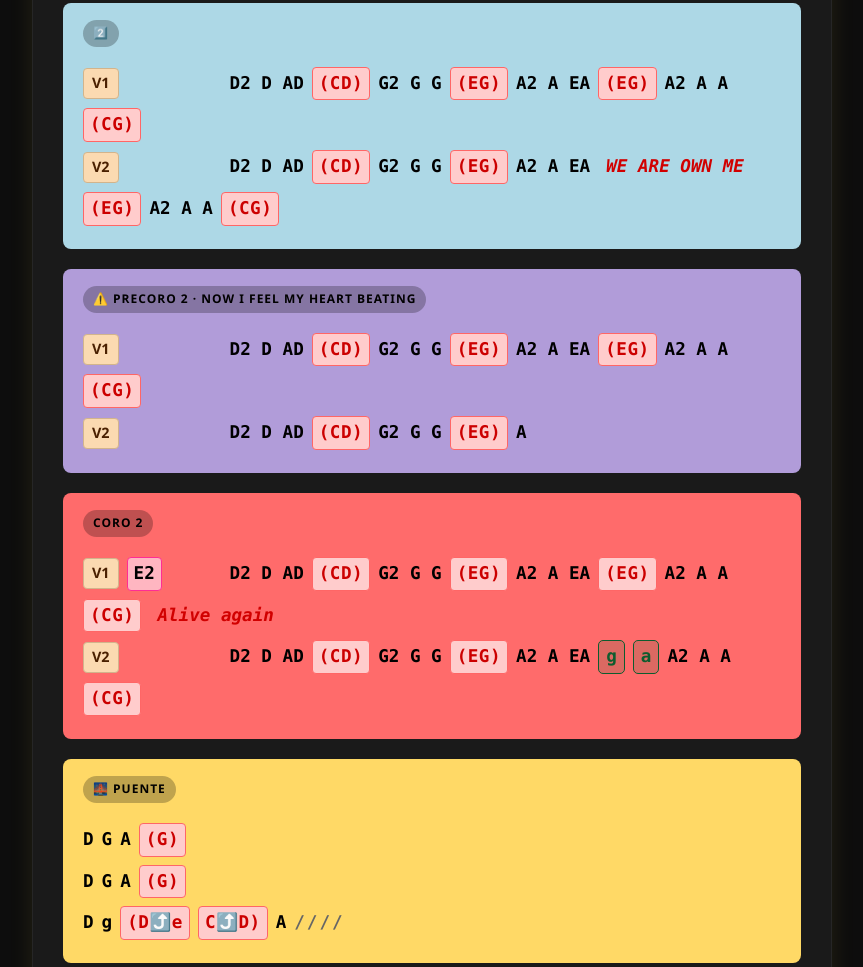
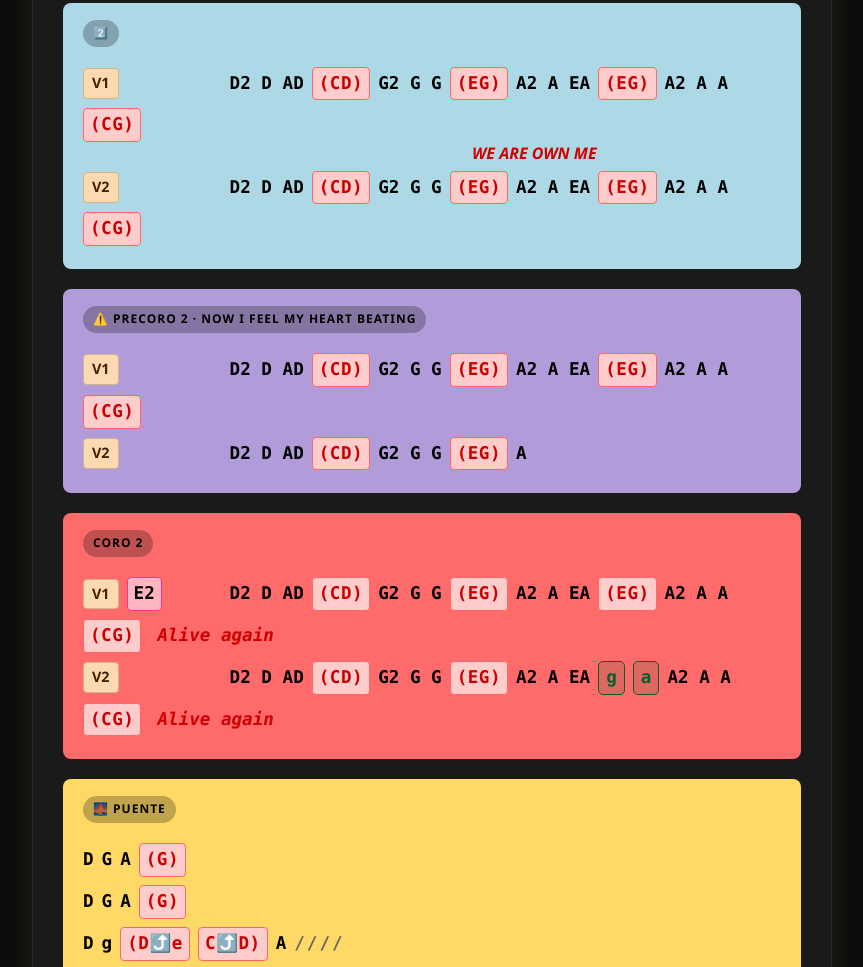
Before and after one commit to saoentertainment/DevonTributo-Keane-Coldplay-Travis, a plain HTML site: page guias/coldplay-adventure-of-a-lifetime-bajo.html in a window 1280 px wide. Shown: the part 1799-2766 px from the top of the page, without its empty margins (208-1071 px from the left). Drawn offline with Linux system fonts and the light colour scheme.

Commit message:
Update coldplay-adventure-of-a-lifetime-bajo.html

```diff
--- a/guias/coldplay-adventure-of-a-lifetime-bajo.html
+++ b/guias/coldplay-adventure-of-a-lifetime-bajo.html
@@ -96,7 +96,7 @@
     .prefix-slot {
       display: inline-flex;
       align-items: center;
-      width: 95px; /* Ancho fijo para que E2 y WOOHOO quepan perfecto */
+      width: 95px;
       flex-shrink: 0;
     }
 
@@ -119,7 +119,7 @@
 
     /* ANOTACIONES Y LETRAS */
     .texto-guia { font-size: 0.95rem; margin: 5px 0; color: #222; font-weight: 600; }
-    .letra-roja { color: #d10000; font-weight: 800; font-style: italic; margin-left: 8px; }
+    .letra-roja { color: #d10000; font-weight: 800; font-style: italic; }
 
     /* FOOTER */
     footer { margin-top: 30px; color: #888; font-size: 0.85rem; text-align: center; padding-bottom: 20px; width: 100%; max-width: 800px; border-top: 1px solid #222; padding-top: 20px;}
@@ -134,7 +134,7 @@
       <div style="display:none; font-size:3rem; margin-bottom:10px;">DEVON</div>
     </a>
     <h1>Adventure of a Lifetime</h1>
-    <p><strong>BPM:</strong> ~112 · <strong>Dm</strong></p>
+    <p><strong>BPM:</strong> ~112 · <strong>Dm</strong> · <strong style="color:#39ff88">Vel. óptima: 0.20x</strong></p>
   </header>
 
   <div class="controles">
@@ -267,7 +267,7 @@
         <span class="acorde-paren">(EG)</span> <span class="acorde">A2 A EA</span>
         <span class="acorde-paren">(EG)</span> <span class="acorde">A2 A A</span>
         <span class="acorde-paren">(CG)</span>
-        <span class="letra-roja">Alive again</span>
+        <span class="letra-roja" style="margin-left: 8px;">Alive again</span>
       </div>
       <div class="linea-acordes">
         <span class="etiqueta-v">V2</span>
@@ -280,7 +280,7 @@
       </div>
     </section>
 
-    <!-- SECCIÓN 2 -->
+    <!-- SECCIÓN 2 (CORREGIDA Y ALINEADA EXACTO) -->
     <section class="seccion estrofa">
       <span class="etiqueta">2️⃣</span>
       <div class="linea-acordes">
@@ -292,13 +292,16 @@
         <span class="acorde-paren">(EG)</span> <span class="acorde">A2 A A</span>
         <span class="acorde-paren">(CG)</span>
       </div>
+      <!-- MARGEN AJUSTADO PARA ALINEAR CON "A2 A EA" -->
+      <div style="padding-left: 389px; margin-top: -10px; margin-bottom: -5px;">
+        <span class="letra-roja">WE ARE OWN ME</span>
+      </div>
       <div class="linea-acordes">
         <span class="etiqueta-v">V2</span>
         <span class="prefix-slot"></span>
         <span class="acorde">D2 D AD</span>
         <span class="acorde-paren">(CD)</span> <span class="acorde">G2 G G</span>
         <span class="acorde-paren">(EG)</span> <span class="acorde">A2 A EA</span>
-        <span class="letra-roja">WE ARE OWN ME</span>
         <span class="acorde-paren">(EG)</span> <span class="acorde">A2 A A</span>
         <span class="acorde-paren">(CG)</span>
       </div>
@@ -336,7 +339,7 @@
         <span class="acorde-paren">(EG)</span> <span class="acorde">A2 A EA</span>
         <span class="acorde-paren">(EG)</span> <span class="acorde">A2 A A</span>
         <span class="acorde-paren">(CG)</span>
-        <span class="letra-roja">Alive again</span>
+        <span class="letra-roja" style="margin-left: 8px;">Alive again</span>
       </div>
       <div class="linea-acordes">
         <span class="etiqueta-v">V2</span>
@@ -348,6 +351,7 @@
         <span class="acorde-paso">a</span>
         <span class="acorde">A2 A A</span>
         <span class="acorde-paren">(CG)</span>
+        <span class="letra-roja" style="margin-left: 8px;">Alive again</span>
       </div>
     </section>
 
```
